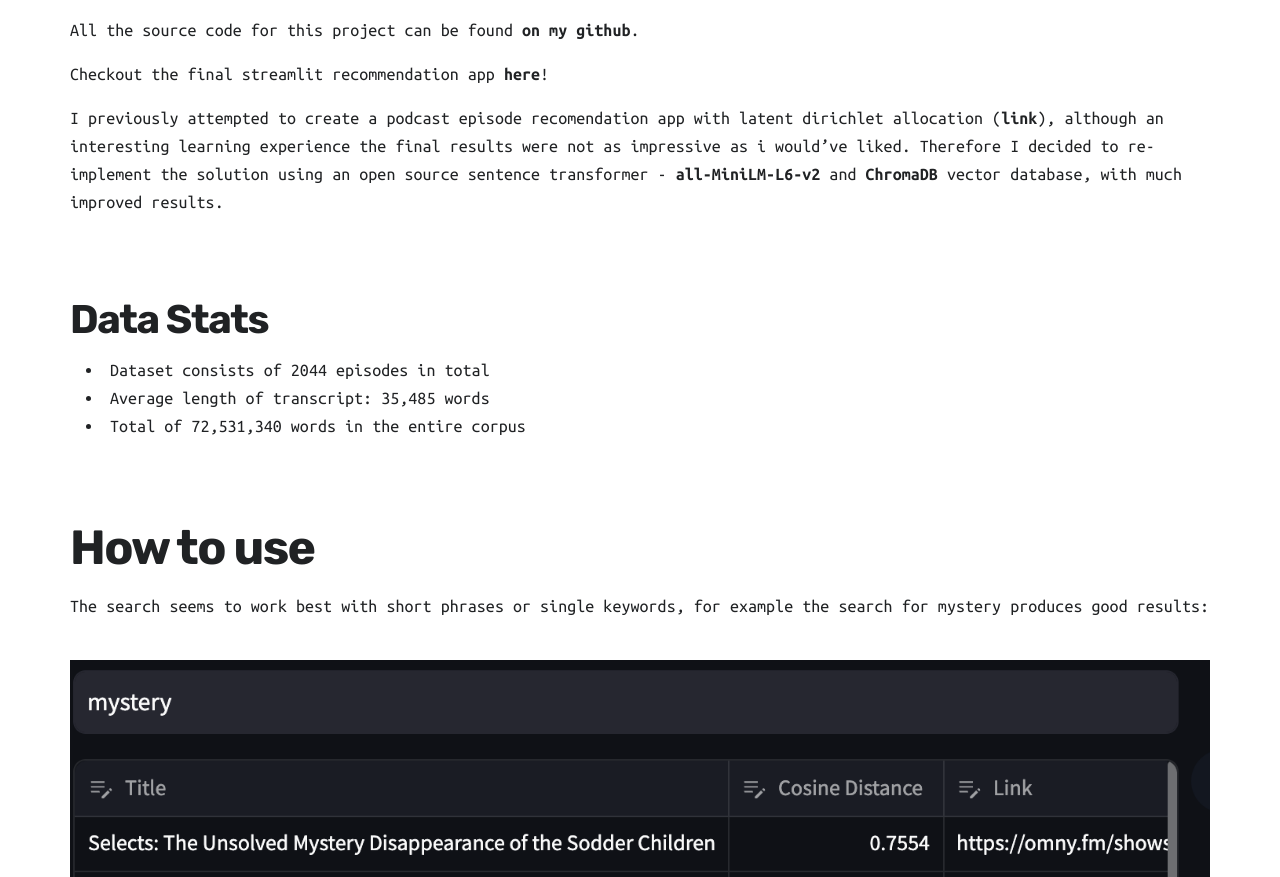
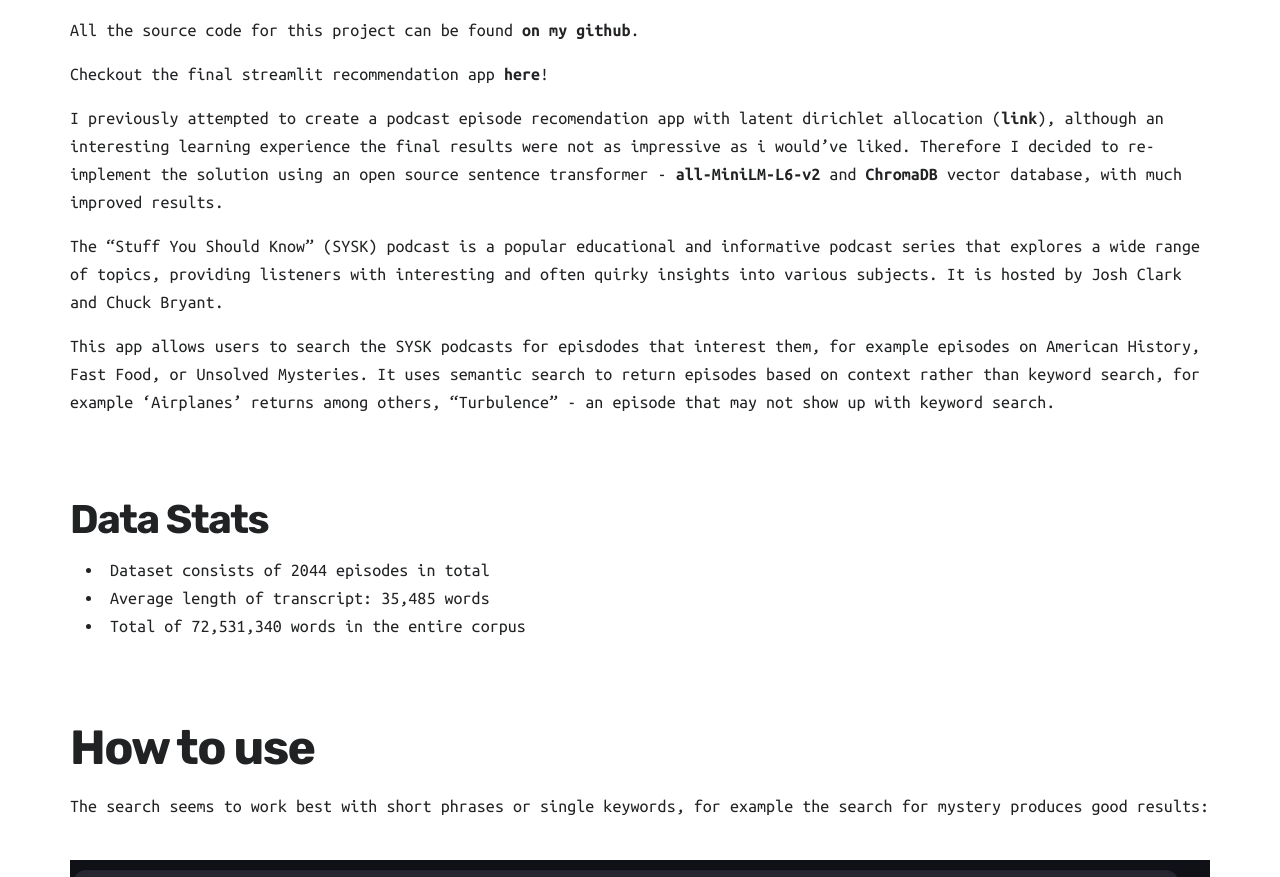
Before and after one commit to jmoro0408/jmoro0408.github.io, a Jekyll site: the page built from _projects/2023-10-02-recomendations_with_embeddings.md, in a window 1280 px wide and 900 px high, scrolled down 848 px, cut to the strip 23-900 px from the top of the window. Built offline with Jekyll 4.4.1, drawn with Linux system fonts in a browser that asks for light colours; nearby versions of some CDN libraries.

Commit message:
adding sysk description

```diff
--- a/_projects/2023-10-02-recomendations_with_embeddings.md
+++ b/_projects/2023-10-02-recomendations_with_embeddings.md
@@ -17,6 +17,10 @@
 
 I previously attempted to create a podcast episode recomendation app with latent dirichlet allocation ([link](https://jmoro0408.github.io/project/podcast-recommender)), although an interesting learning experience the final results were not as impressive as i would've liked. Therefore I decided to re-implement the solution using an open source sentence transformer - [all-MiniLM-L6-v2](https://huggingface.co/sentence-transformers/all-MiniLM-L6-v2) and [ChromaDB](https://www.trychroma.com/) vector database, with much improved results.
 
+
+The "Stuff You Should Know" (SYSK) podcast is a popular educational and informative podcast series that explores a wide range of topics, providing listeners with interesting and often quirky insights into various subjects. It is hosted by Josh Clark and Chuck Bryant.
+
+This app allows users to search the SYSK podcasts for episdodes that interest them, for example episodes on American History, Fast Food, or Unsolved Mysteries. It uses semantic search to return episodes based on context rather than keyword search, for example 'Airplanes' returns among others, "Turbulence" - an episode that may not show up with keyword search.
 
 ### Data Stats
 * Dataset consists of 2044 episodes in total
```
